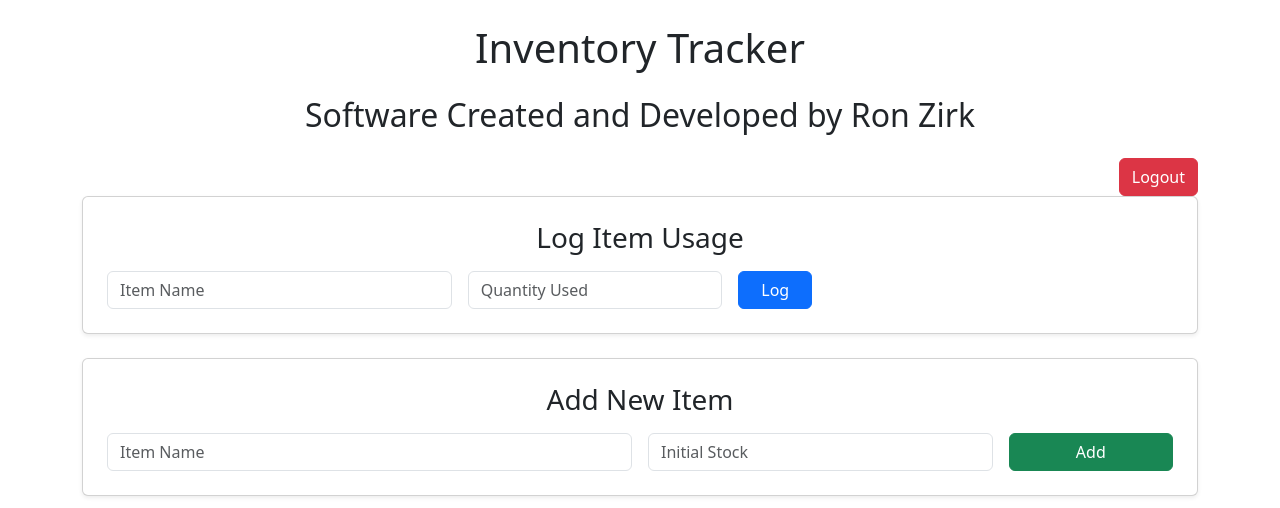
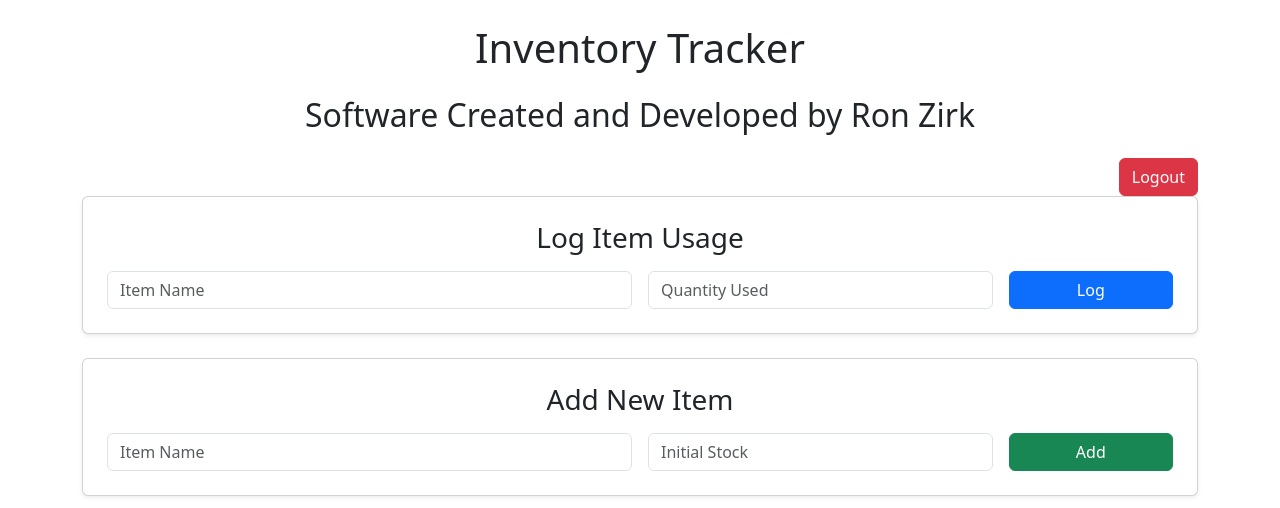
Before and after one commit to MysteryMeow/Farm, a Flask app: page / in a window 1280 px wide. Shown: the top 508 px of the page. Run offline with Flask 3, Linux system fonts and the light colour scheme; the visitor is signed in with stand-in values (Sample User, id 1); data comes from the database, SQL or seed files in the repository; data that the repository does not hold is empty.

Commit message:
ui improvements

```diff
--- a/templates/index.html
+++ b/templates/index.html
@@ -19,14 +19,14 @@
         <div class="card p-4 shadow-sm mb-4">
             <h3 class="text-center mb-3">Log Item Usage</h3>
             <form id="logForm" class="row g-3">
-                <div class="col-md-4">
+                <div class="col-md-6">
                     <input type="text" class="form-control" name="item" placeholder="Item Name" required>
                 </div>
-                <div class="col-md-3">
+                <div class="col-md-4">
                     <input type="number" class="form-control" name="quantity" placeholder="Quantity Used" required>
                 </div>
 
-                <div class="col-md-1">
+                <div class="col-md-2">
                     <button type="submit" class="btn btn-primary w-100">Log</button>
                 </div>
             </form>
--- a/templates/login.html
+++ b/templates/login.html
@@ -29,7 +29,7 @@
             </div>
             <button type="submit" class="btn btn-primary w-100">Login</button>
 
-            <h3 class="text-center">Software Created and Developed by Ron Zirk</h3>
+            <h6 class="text-center">Software Created and Developed by Ron Zirk</h6>
 
         </form>
     </div>
```
